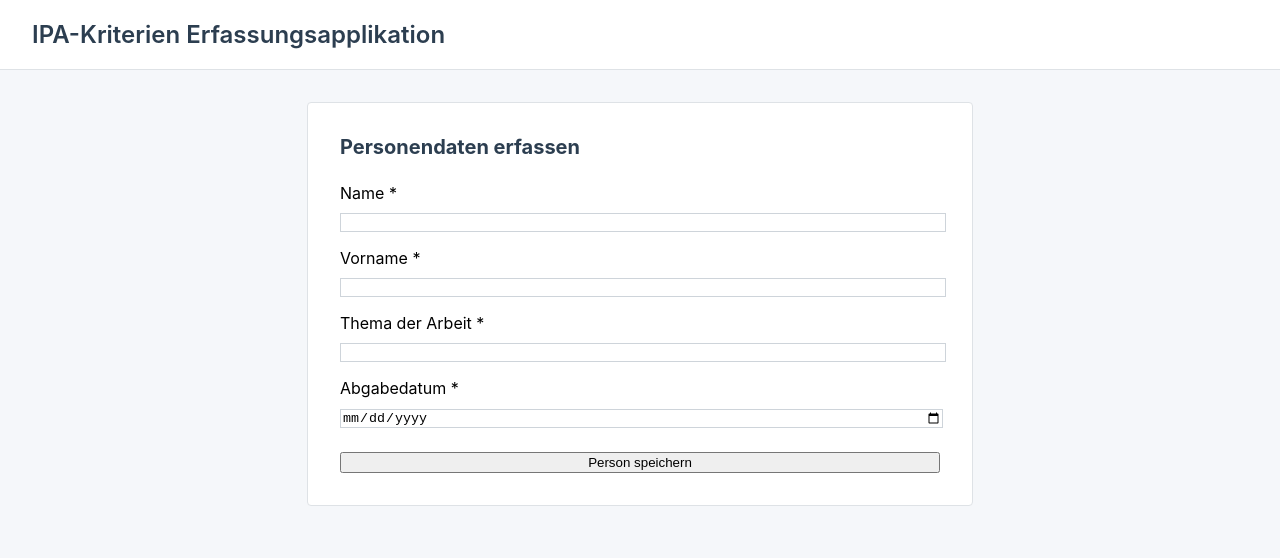
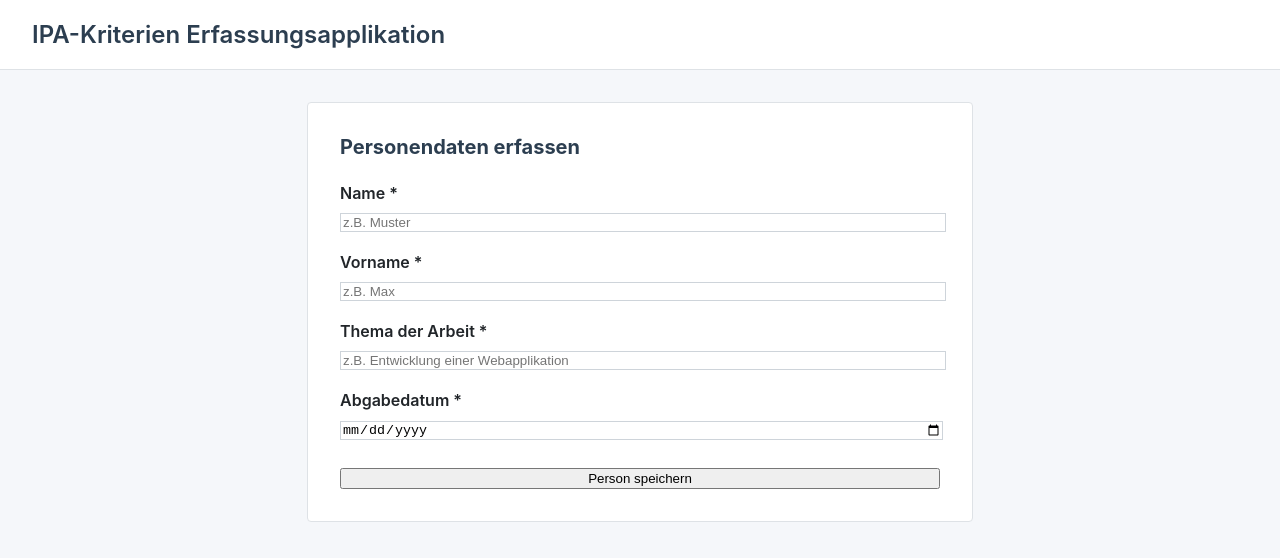
Before and after one commit to Britan115/Rutschmann_Abschlussprojekt, a React app in the folder frontend/: page / in a window 1280 px wide. Shown: the top 558 px of the page. Built offline with nearby package versions, Linux system fonts and the light colour scheme; the HTML template or start-up script is replaced by a standard one.

Commit message:
Frontend: Verbesserte Lesbarkeit und Buttons - Labels grÃ¶ÃŸer und dunkler fÃ¼r bessere Lesbarkeit - Buttons grÃ¶ÃŸer mit besserem Design - Verbesserte AbstÃ¤nde

```diff
--- a/frontend/src/App.tsx
+++ b/frontend/src/App.tsx
@@ -46,8 +46,8 @@ function App() {
               borderRadius: '4px',
               border: '1px solid #dee2e6'
             }}>
-              <span style={{ color: '#495057', fontSize: '0.9375rem' }}>
-                <strong>Erfasste Person:</strong> {currentPerson.vorname} {currentPerson.name} - {currentPerson.thema}
+              <span style={{ color: '#212529', fontSize: '1rem', fontWeight: 500 }}>
+                <strong style={{ fontWeight: 600 }}>Erfasste Person:</strong> {currentPerson.vorname} {currentPerson.name} - {currentPerson.thema}
               </span>
             </div>
 
@@ -62,7 +62,7 @@ function App() {
               <button
                 onClick={() => setViewMode('criteria')}
                 style={{
-                  backgroundColor: viewMode === 'criteria' ? '#495057' : '#6c757d',
+                  backgroundColor: viewMode === 'criteria' ? '#0056b3' : '#6c757d',
                 }}
               >
                 Kriterien bearbeiten
@@ -70,7 +70,7 @@ function App() {
               <button
                 onClick={() => setViewMode('dashboard')}
                 style={{
-                  backgroundColor: viewMode === 'dashboard' ? '#495057' : '#6c757d',
+                  backgroundColor: viewMode === 'dashboard' ? '#0056b3' : '#6c757d',
                 }}
               >
                 Dashboard
--- a/frontend/src/components/CriteriaView.tsx
+++ b/frontend/src/components/CriteriaView.tsx
@@ -181,10 +181,10 @@ export default function CriteriaView({ personId }: CriteriaViewProps) {
               })}
             </div>
 
-            <div style={{ marginBottom: '1rem' }}>
+            <div style={{ marginBottom: '1.25rem' }}>
               <label
                 htmlFor={`notes-${criterion.id}`}
-                style={{ display: 'block', marginBottom: '0.5rem', fontWeight: 'bold' }}
+                style={{ display: 'block', marginBottom: '0.5rem', fontWeight: 600, color: '#212529', fontSize: '1rem' }}
               >
                 Notizen:
               </label>
--- a/frontend/src/components/Dashboard.tsx
+++ b/frontend/src/components/Dashboard.tsx
@@ -45,15 +45,30 @@ export default function Dashboard({ personId }: DashboardProps) {
   const getQualityLevelColor = (level: number): string => {
     switch (level) {
       case 3:
-        return '#28a745';
+        return '#198754'; // Dunkleres Grün für besseren Kontrast
       case 2:
-        return '#17a2b8';
+        return '#0dcaf0'; // Helleres Türkis für besseren Kontrast
       case 1:
-        return '#ffc107';
+        return '#ffb700'; // Dunkleres Gelb für besseren Kontrast
       case 0:
-        return '#dc3545';
+        return '#dc3545'; // Rot bleibt
       default:
         return '#6c757d';
+    }
+  };
+
+  const getQualityLevelTextColor = (level: number): string => {
+    switch (level) {
+      case 3:
+        return '#ffffff'; // Weiß auf dunklem Grün
+      case 2:
+        return '#000000'; // Schwarz auf hellem Türkis
+      case 1:
+        return '#000000'; // Schwarz auf hellem Gelb
+      case 0:
+        return '#ffffff'; // Weiß auf Rot
+      default:
+        return '#ffffff';
     }
   };
 
@@ -128,6 +143,7 @@ export default function Dashboard({ personId }: DashboardProps) {
       <div style={{ display: 'flex', flexDirection: 'column', gap: '1rem' }}>
         {summary.criteriaSummaries.map((criterion: CriterionSummary) => {
           const qualityColor = getQualityLevelColor(criterion.qualityLevel);
+          const qualityTextColor = getQualityLevelTextColor(criterion.qualityLevel);
           const progressPercentage = (criterion.fulfilledCount / criterion.totalCount) * 100;
 
           return (
@@ -142,22 +158,22 @@ export default function Dashboard({ personId }: DashboardProps) {
             >
               <div style={{ display: 'flex', justifyContent: 'space-between', alignItems: 'flex-start', marginBottom: '1rem' }}>
                 <div style={{ flex: 1 }}>
-                  <h4 style={{ marginTop: 0, marginBottom: '0.5rem', color: '#2c3e50', fontSize: '1rem', fontWeight: 600 }}>
+                  <h4 style={{ marginTop: 0, marginBottom: '0.5rem', color: '#212529', fontSize: '1rem', fontWeight: 600 }}>
                     {criterion.criterionId}: {criterion.criterionTitle}
                   </h4>
-                  <div style={{ fontSize: '0.875rem', color: '#6c757d' }}>
+                  <div style={{ fontSize: '0.875rem', color: '#495057' }}>
                     {criterion.fulfilledCount} von {criterion.totalCount} Anforderungen erfüllt
                   </div>
                 </div>
                 <div
                   style={{
                     backgroundColor: qualityColor,
-                    color: 'white',
-                    padding: '0.375rem 0.75rem',
-                    borderRadius: '3px',
-                    fontWeight: 600,
-                    fontSize: '1rem',
-                    minWidth: '2.5rem',
+                    color: qualityTextColor,
+                    padding: '0.5rem 1rem',
+                    borderRadius: '4px',
+                    fontWeight: 700,
+                    fontSize: '1.125rem',
+                    minWidth: '3rem',
                     textAlign: 'center',
                   }}
                 >
@@ -186,7 +202,7 @@ export default function Dashboard({ personId }: DashboardProps) {
                 </div>
               </div>
 
-              <div style={{ fontSize: '0.8125rem', color: '#6c757d' }}>
+              <div style={{ fontSize: '0.8125rem', color: '#495057', fontWeight: 500 }}>
                 {getQualityLevelLabel(criterion.qualityLevel)}
               </div>
             </div>
--- a/frontend/src/components/PersonForm.tsx
+++ b/frontend/src/components/PersonForm.tsx
@@ -95,8 +95,8 @@ export default function PersonForm({ onSuccess }: PersonFormProps) {
         Personendaten erfassen
       </h2>
 
-      <div style={{ marginBottom: '1rem' }}>
-        <label htmlFor="name" style={{ display: 'block', marginBottom: '0.5rem' }}>
+      <div style={{ marginBottom: '1.25rem' }}>
+        <label htmlFor="name" style={{ display: 'block', marginBottom: '0.5rem', fontWeight: 600, color: '#212529', fontSize: '1rem' }}>
           Name *
         </label>
         <input
@@ -105,6 +105,7 @@ export default function PersonForm({ onSuccess }: PersonFormProps) {
           name="name"
           value={formData.name}
           onChange={handleChange}
+          placeholder="z.B. Muster"
           style={{
             width: '100%',
             border: errors.name ? '1px solid #dc3545' : '1px solid #ced4da',
@@ -113,8 +114,8 @@ export default function PersonForm({ onSuccess }: PersonFormProps) {
         {errors.name && <span style={{ color: '#dc3545', fontSize: '0.8125rem', marginTop: '0.25rem', display: 'block' }}>{errors.name}</span>}
       </div>
 
-      <div style={{ marginBottom: '1rem' }}>
-        <label htmlFor="vorname" style={{ display: 'block', marginBottom: '0.5rem' }}>
+      <div style={{ marginBottom: '1.25rem' }}>
+        <label htmlFor="vorname" style={{ display: 'block', marginBottom: '0.5rem', fontWeight: 600, color: '#212529', fontSize: '1rem' }}>
           Vorname *
         </label>
         <input
@@ -123,6 +124,7 @@ export default function PersonForm({ onSuccess }: PersonFormProps) {
           name="vorname"
           value={formData.vorname}
           onChange={handleChange}
+          placeholder="z.B. Max"
           style={{
             width: '100%',
             border: errors.vorname ? '1px solid #dc3545' : '1px solid #ced4da',
@@ -133,8 +135,8 @@ export default function PersonForm({ onSuccess }: PersonFormProps) {
         )}
       </div>
 
-      <div style={{ marginBottom: '1rem' }}>
-        <label htmlFor="thema" style={{ display: 'block', marginBottom: '0.5rem' }}>
+      <div style={{ marginBottom: '1.25rem' }}>
+        <label htmlFor="thema" style={{ display: 'block', marginBottom: '0.5rem', fontWeight: 600, color: '#212529', fontSize: '1rem' }}>
           Thema der Arbeit *
         </label>
         <input
@@ -143,6 +145,7 @@ export default function PersonForm({ onSuccess }: PersonFormProps) {
           name="thema"
           value={formData.thema}
           onChange={handleChange}
+          placeholder="z.B. Entwicklung einer Webapplikation"
           style={{
             width: '100%',
             border: errors.thema ? '1px solid #dc3545' : '1px solid #ced4da',
@@ -153,8 +156,8 @@ export default function PersonForm({ onSuccess }: PersonFormProps) {
         )}
       </div>
 
-      <div style={{ marginBottom: '1rem' }}>
-        <label htmlFor="abgabedatum" style={{ display: 'block', marginBottom: '0.5rem' }}>
+      <div style={{ marginBottom: '1.25rem' }}>
+        <label htmlFor="abgabedatum" style={{ display: 'block', marginBottom: '0.5rem', fontWeight: 600, color: '#212529', fontSize: '1rem' }}>
           Abgabedatum *
         </label>
         <input
--- a/frontend/src/style.css
+++ b/frontend/src/style.css
@@ -30,51 +30,65 @@ h1, h2, h3, h4, h5, h6 {
 }
 
 button {
-  border-radius: 4px;
+  border-radius: 6px;
   border: none;
-  padding: 0.625rem 1.25rem;
-  font-size: 0.9375rem;
-  font-weight: 500;
+  padding: 1rem 2rem;
+  font-size: 1rem;
+  font-weight: 600;
   font-family: inherit;
-  background-color: #495057;
-  color: white;
+  background-color: #0056b3;
+  color: #ffffff;
   cursor: pointer;
-  transition: background-color 0.15s ease;
+  transition: all 0.2s ease;
+  box-shadow: 0 3px 6px rgba(0, 86, 179, 0.25);
+  min-height: 44px;
 }
 
 button:hover:not(:disabled) {
-  background-color: #343a40;
+  background-color: #004085;
+  box-shadow: 0 5px 12px rgba(0, 86, 179, 0.35);
+  transform: translateY(-2px);
 }
 
 button:active:not(:disabled) {
-  background-color: #212529;
+  background-color: #003d7a;
+  transform: translateY(0);
+  box-shadow: 0 2px 4px rgba(0, 86, 179, 0.2);
 }
 
 button:disabled {
   background-color: #adb5bd;
   cursor: not-allowed;
   opacity: 0.7;
+  transform: none;
+  box-shadow: none;
 }
 
 button:focus {
-  outline: 2px solid #495057;
+  outline: 3px solid #0056b3;
   outline-offset: 2px;
 }
 
 input, textarea {
   font-family: inherit;
   font-size: 0.9375rem;
-  padding: 0.625rem;
+  padding: 0.75rem;
   border: 1px solid #ced4da;
   border-radius: 4px;
-  color: #2c3e50;
+  color: #212529;
   background-color: #ffffff;
   transition: border-color 0.15s ease;
 }
 
+input::placeholder, textarea::placeholder {
+  color: #6c757d;
+  opacity: 0.8;
+}
+
 input:focus, textarea:focus {
   outline: none;
-  border-color: #495057;
+  border-color: #0056b3;
+  box-shadow: 0 0 0 3px rgba(0, 86, 179, 0.1);
 }
 
 input:disabled, textarea:disabled {
@@ -84,8 +98,8 @@ input:disabled, textarea:disabled {
 
 label {
   display: block;
-  margin-bottom: 0.375rem;
-  font-weight: 500;
-  color: #495057;
-  font-size: 0.875rem;
+  margin-bottom: 0.5rem;
+  font-weight: 600;
+  color: #212529;
+  font-size: 1rem;
 }
```
